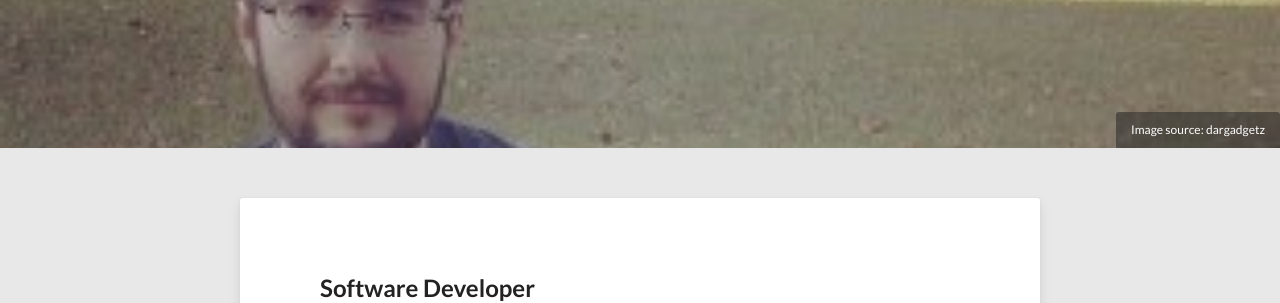
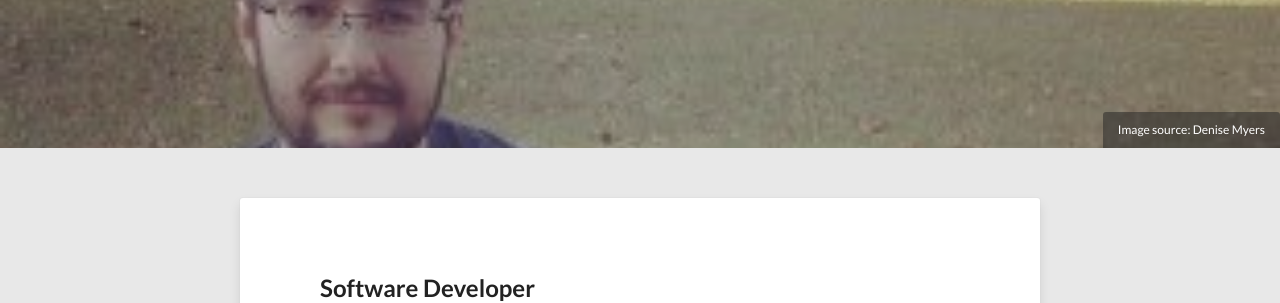
Before and after one commit to jasonamyers/jasonamyers.github.com, a Jekyll site: the page built from about.md, in a window 1280 px wide. Shown: the part 292-595 px from the top of the page. Built offline with Jekyll 4.4.1, drawn with Linux system fonts in a browser that asks for light colours; nearby versions of some CDN libraries.

Commit message:
Changing IMage credit
Signed-off-by: Jason Myers <jason@jasonamyers.com>

```diff
--- a/about.md
+++ b/about.md
@@ -5,8 +5,7 @@
 tags: [personal]
 image:
   feature: avatar.jpg
-  credit: dargadgetz
-  creditlink: http://www.dargadgetz.com/ios-7-abstract-wallpaper-pack-for-iphone-5-and-ipod-touch-retina/
+  credit: Denise Myers
 share: true
 ---
 
```
